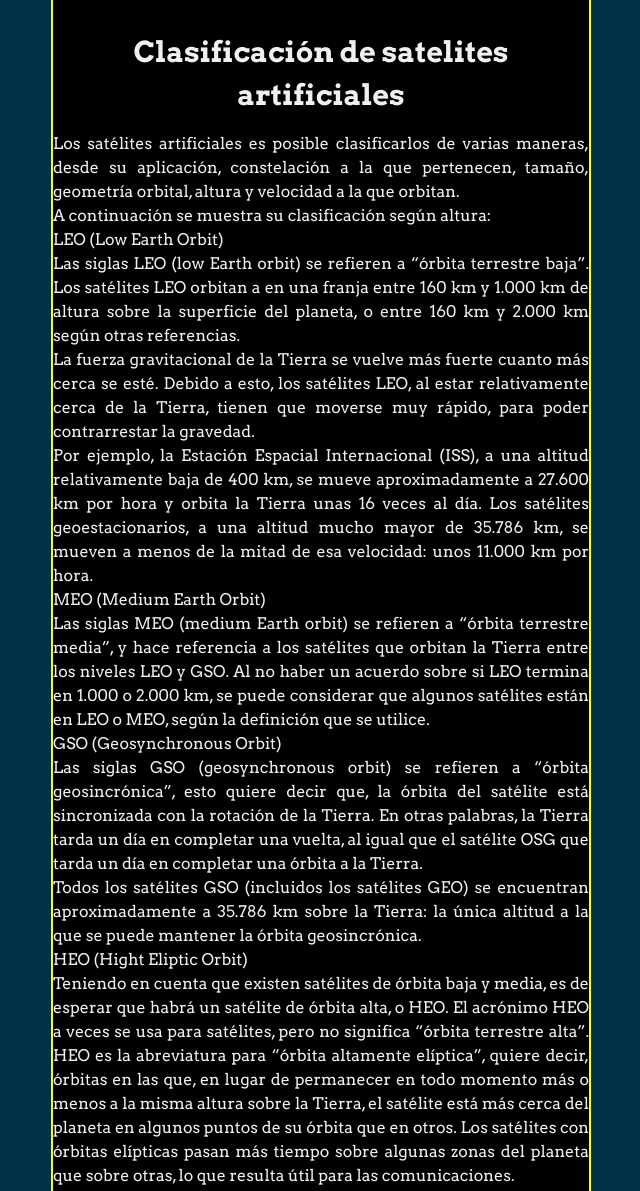
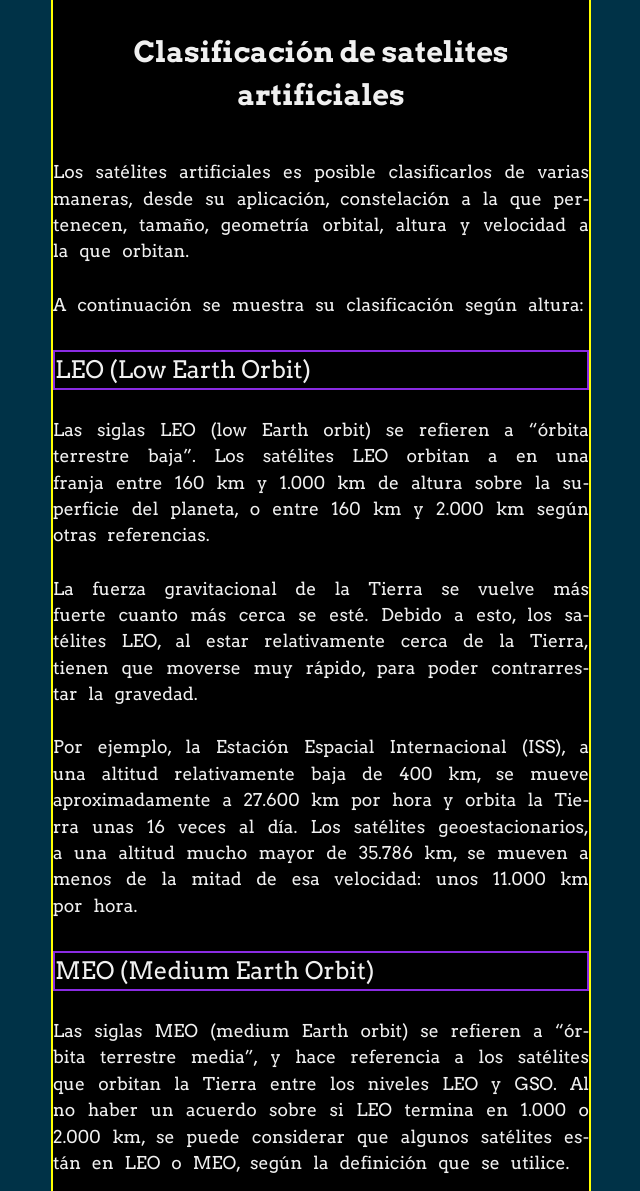
Before and after one commit to nmoncada93/herramientas2-pec-1, a website built with Parcel: page src/index.html in a window 1280 px wide. Shown: the part 5825-7016 px from the top of the page, without its empty margins (319-959 px from the left). Built offline with nearby package versions, Linux system fonts and the light colour scheme.

Commit message:
Cambios Scss+Html 2

```diff
--- a/src/index.html
+++ b/src/index.html
@@ -243,38 +243,38 @@
     <section class="section">
       <h2 class="section__h2">Clasificación de satelites artificiales</h2>
 
-      <p>Los satélites artificiales es posible clasificarlos de varias maneras, desde su aplicación, constelación a la
+      <p class="section__p">Los satélites artificiales es posible clasificarlos de varias maneras, desde su aplicación, constelación a la
         que pertenecen, tamaño, geometría orbital, altura y velocidad a la que orbitan.
       </p>
 
-      <p>A continuación se muestra su clasificación según altura:</p>
+      <p class="section__p">A continuación se muestra su clasificación según altura:</p>
 
-      <h3>LEO (Low Earth Orbit)</h3>
-        <p>Las siglas LEO (low Earth orbit) se refieren a “órbita terrestre baja”. Los satélites LEO orbitan a en una
+      <h3 class="section__h3">LEO (Low Earth Orbit)</h3>
+        <p class="section__p">Las siglas LEO (low Earth orbit) se refieren a “órbita terrestre baja”. Los satélites LEO orbitan a en una
           franja entre 160 km y 1.000 km de altura sobre la superficie del planeta, o entre 160 km y 2.000 km según otras
           referencias.</p>
-        <p>La fuerza gravitacional de la Tierra se vuelve más fuerte cuanto más cerca se esté. Debido a esto, los
+        <p class="section__p">La fuerza gravitacional de la Tierra se vuelve más fuerte cuanto más cerca se esté. Debido a esto, los
           satélites LEO, al estar relativamente cerca de la Tierra, tienen que moverse muy rápido, para poder
           contrarrestar la gravedad.</p>
-        <p>Por ejemplo, la Estación Espacial Internacional (ISS), a una altitud relativamente baja de 400 km, se mueve
+        <p class="section__p">Por ejemplo, la Estación Espacial Internacional (ISS), a una altitud relativamente baja de 400 km, se mueve
           aproximadamente a 27.600 km por hora y orbita la Tierra unas 16 veces al día. Los satélites geoestacionarios, a
           una altitud mucho mayor de 35.786 km, se mueven a menos de la mitad de esa velocidad: unos 11.000 km por hora.
         </p>
 
-      <h3>MEO (Medium Earth Orbit)</h3>
-      <p>Las siglas MEO (medium Earth orbit) se refieren a “órbita terrestre media”, y hace referencia a los satélites
+      <h3 class="section__h3">MEO (Medium Earth Orbit)</h3>
+      <p class="section__p">Las siglas MEO (medium Earth orbit) se refieren a “órbita terrestre media”, y hace referencia a los satélites
         que orbitan la Tierra entre los niveles LEO y GSO. Al no haber un acuerdo sobre si LEO termina en 1.000 o 2.000
         km, se puede considerar que algunos satélites están en LEO o MEO, según la definición que se utilice.</p>
 
-      <h3>GSO (Geosynchronous Orbit)</h3>
-        <p>Las siglas GSO (geosynchronous orbit) se refieren a “órbita geosincrónica”, esto quiere decir que, la órbita
+      <h3 class="section__h3">GSO (Geosynchronous Orbit)</h3>
+        <p class="section__p">Las siglas GSO (geosynchronous orbit) se refieren a “órbita geosincrónica”, esto quiere decir que, la órbita
           del satélite está sincronizada con la rotación de la Tierra. En otras palabras, la Tierra tarda un día en
           completar una vuelta, al igual que el satélite OSG que tarda un día en completar una órbita a la Tierra.</p>
-        <p>Todos los satélites GSO (incluidos los satélites GEO) se encuentran aproximadamente a 35.786 km sobre la
+        <p class="section__p">Todos los satélites GSO (incluidos los satélites GEO) se encuentran aproximadamente a 35.786 km sobre la
           Tierra: la única altitud a la que se puede mantener la órbita geosincrónica.</p>
 
-      <h3>HEO (Hight Eliptic Orbit)</h3>
-        <p>Teniendo en cuenta que existen satélites de órbita baja y media, es de esperar que habrá un satélite de órbita
+      <h3 class="section__h3">HEO (Hight Eliptic Orbit)</h3>
+        <p class="section__p">Teniendo en cuenta que existen satélites de órbita baja y media, es de esperar que habrá un satélite de órbita
           alta, o HEO.
 
           El acrónimo HEO a veces se usa para satélites, pero no significa “órbita terrestre alta”. HEO es la abreviatura
```
